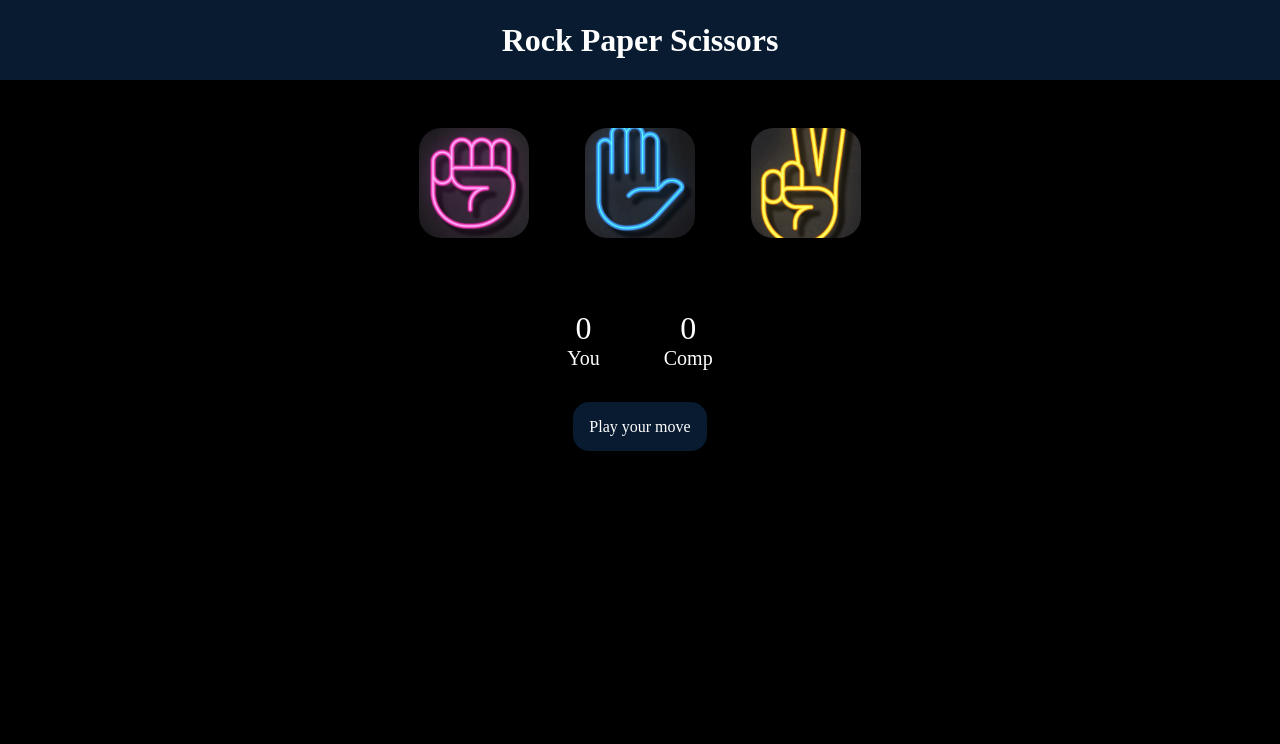
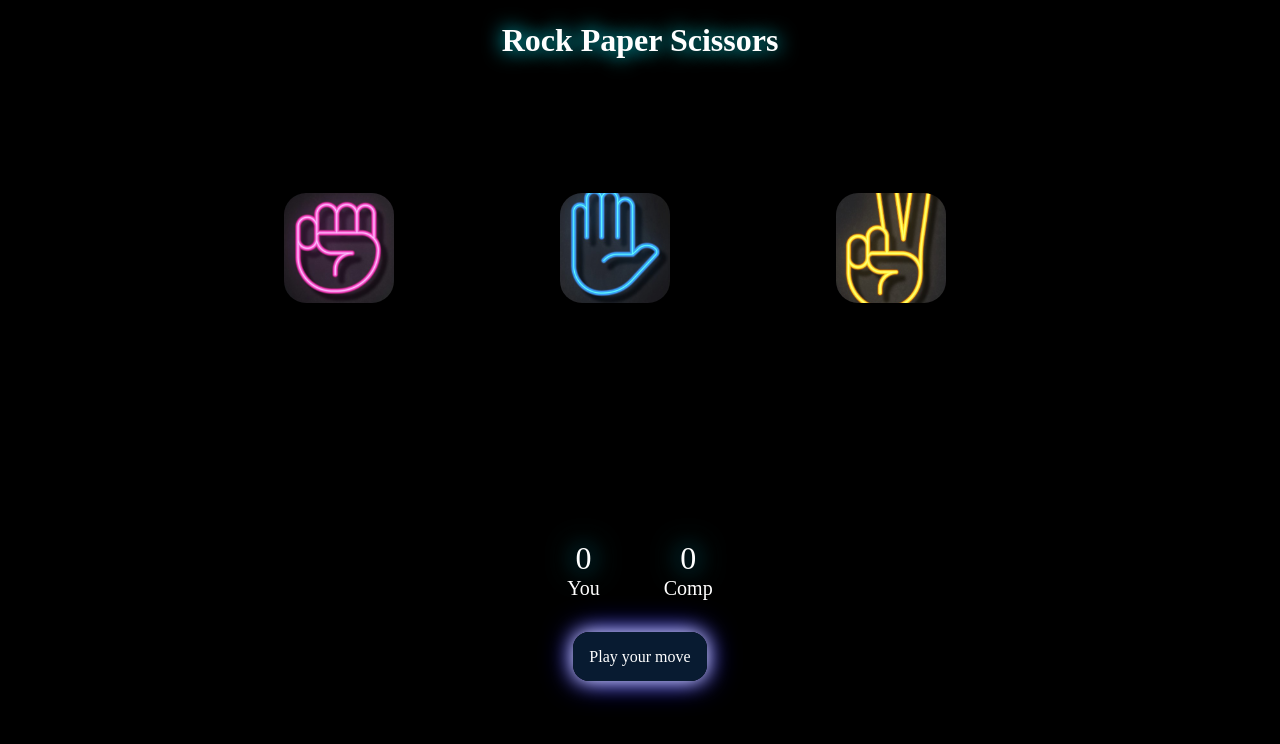
Before and after one commit to gojojass/WebGame, a plain HTML site: page 1.html in a window 1280 px wide. Drawn offline with Linux system fonts and the light colour scheme.

Commit message:
Update 1style.css

```diff
--- a/1style.css
+++ b/1style.css
@@ -1,3 +1,5 @@
+@import url('https://fonts.googleapis.com/css2?family=Raleway:wght@400;700&display=swap');
+
 * {
     margin: 0;
     padding: 0;
@@ -11,21 +13,24 @@ body{
 
 
 h1 {
-    background-color: #081b31;
+
+
+  text-shadow: 0 0 20px #00fffc, 0 0 30px #081b31;
     color: white;
     height: 5rem;
     line-height: 5rem;
 }
 
-.choice {
+.choice{
     height: 150px;
     width: 150px;
+
 }
 
 .choice:hover {
-    cursor: pointer;
-    background-color: rgb(37, 36, 36);
-
+  color: #00fffc;
+  background: transparent;
+   box-shadow:none;
   }
 
 img {
@@ -54,6 +59,8 @@ img {
   #user-score,
   #comp-score {
     font-size: 2rem;
+    padding-top: 100px;
+    text-shadow:  0 0 20px #081b31, 0 0 30px #00fffc;
   }
 
   .msg-container {
@@ -67,4 +74,30 @@ img {
     display: inline;
     padding: 1rem;
     border-radius: 1rem;
+    box-shadow: 0 0 20px , 0 0 30px blue;
   }
+
+
+
+
+
+        .a {
+            position: relative;
+            display: inline-block;
+            padding: 25px 30px;
+            margin: 40px 0;
+            transition: 0.5s;
+            overflow: hidden;
+            margin-right: 50px;
+
+        }
+
+        .a:hover {
+            background: #03e9f4;
+            color: #050801;
+            box-shadow: 0 0 5px #03e9f4,
+                0 0 25px #03e9f4,
+                0 0 50px #03e9f4,
+                0 0 200px #03e9f4;
+            -webkit-box-reflect: below 1px linear-gradient(transparent, #0005);
+        }
```
